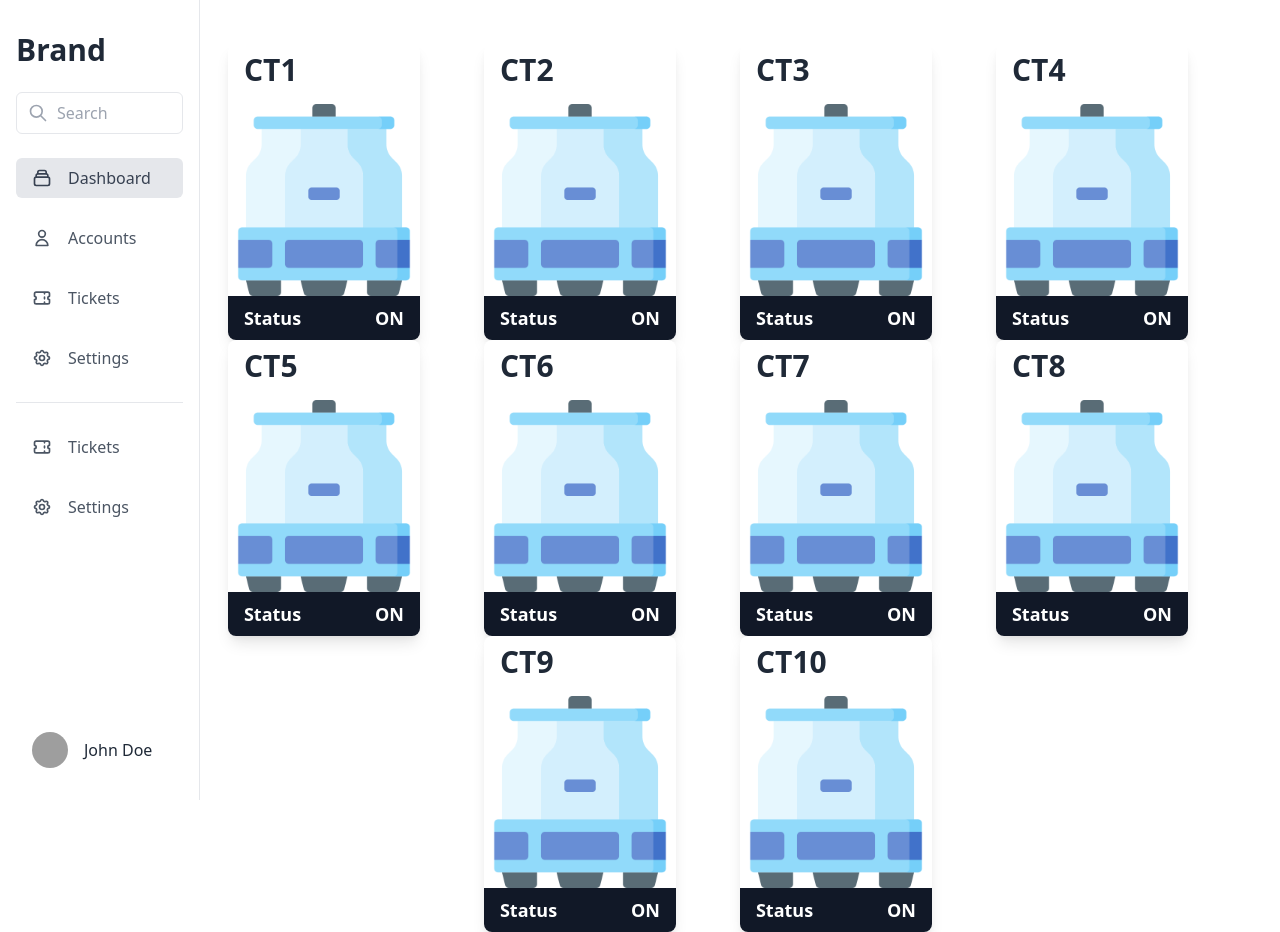
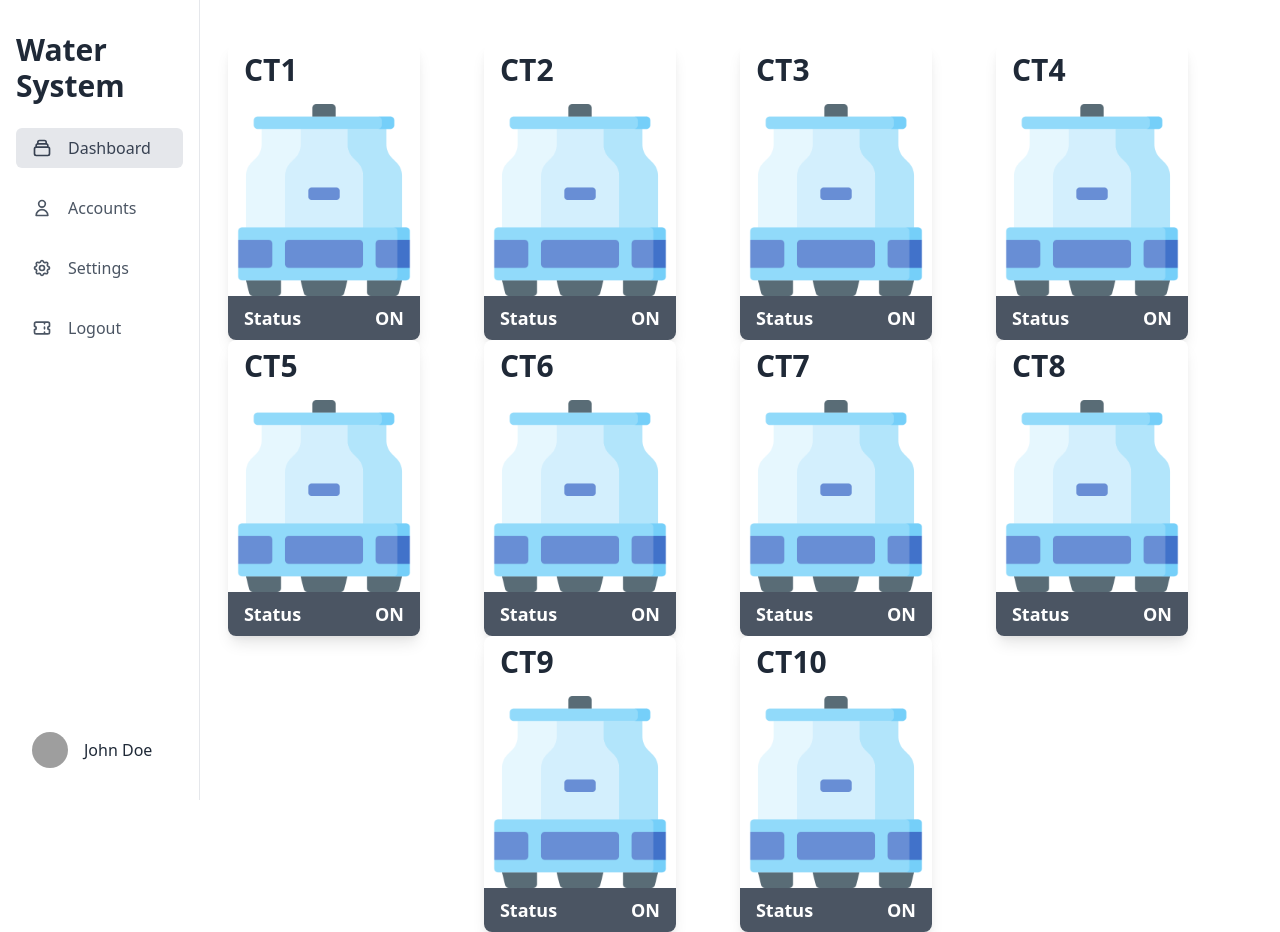
Before and after one commit to moulee40/automatic-water-system, a React (Create React App) app: page /home in a window 1280 px wide. Built offline with nearby package versions, Linux system fonts and the light colour scheme; grey boxes are pictures that could not be loaded.

Commit message:
Ui changes

```diff
--- a/public/index.html
+++ b/public/index.html
@@ -24,7 +24,7 @@
       work correctly both with client-side routing and a non-root public URL.
       Learn how to configure a non-root public URL by running `npm run build`.
     -->
-    <title>Stock App</title>
+    <title>Water App</title>
   </head>
   <body>
     <noscript>You need to enable JavaScript to run this app.</noscript>
--- a/src/components/Main.js
+++ b/src/components/Main.js
@@ -7,7 +7,9 @@ import MotorCard from "./MotorCard";
 class Main extends React.Component {
   constructor(props) {
     super(props);
-    this.state = {};
+    this.state = {
+      openDialog : false
+    };
   }
 
   componentWillMount() {
@@ -27,7 +29,12 @@ class Main extends React.Component {
     push("/");
   };
 
+  openDialog = () =>{
+    this.setState({openDialog:true})
+  }
+
   render() {
+    const {openDialog} = this.state;
     const coolingTower = ["CT1","CT2","CT3","CT4","CT5","CT6","CT7","CT8","CT9","CT10"];
     return (
       <div className="space-y-5 h-screen flex">
--- a/src/components/MotorCard.js
+++ b/src/components/MotorCard.js
@@ -27,7 +27,7 @@ class MotorCard extends React.Component {
 
   render() {
     return (
-        <div class="max-w-xs overflow-hidden mr-16 bg-white rounded-lg shadow-lg dark:bg-gray-800 max-h-[296px]">
+        <div class="max-w-xs overflow-hidden mr-16 bg-white rounded-lg shadow-lg cursor-pointer dark:bg-gray-800 max-h-[296px]">
         <div class="px-4 py-2">
             <h1 class="text-3xl font-bold text-gray-800 uppercase dark:text-white">{this.props.label}</h1>
             {/* <p class="mt-1 text-sm text-gray-600 dark:text-gray-400">Lorem ipsum dolor sit amet consectetur adipisicing elit. Modi quos quidem sequi illum facere recusandae voluptatibus</p> */}
@@ -35,7 +35,7 @@ class MotorCard extends React.Component {
 
         <img class="object-cover w-full h-48 mt-2" src={CoolingTower} alt="NIKE AIR"/>
 
-        <div class="flex items-center justify-between px-4 py-2 bg-gray-900">
+        <div class="flex items-center justify-between px-4 py-2 bg-gray-600">
             <h1 class="text-lg font-bold text-white">Status</h1>
             <h1 class="text-lg font-bold text-white">ON</h1>
             {/* <button class="px-2 py-1 text-xs font-semibold text-gray-900 uppercase transition-colors duration-200 transform bg-white rounded hover:bg-gray-200 focus:bg-gray-400 focus:outline-none">ON</button> */}
--- a/src/components/Sidebar.js
+++ b/src/components/Sidebar.js
@@ -27,8 +27,8 @@ class Sidebar extends React.Component {
   render() {
     return (
         <div class="flex flex-col w-64 h-screen px-4 py-8 bg-white border-r dark:bg-gray-800 dark:border-gray-600">
-        <h2 class="text-3xl font-semibold text-gray-800 dark:text-white">Brand</h2>
-
+        <h2 class="text-3xl font-semibold text-gray-800 dark:text-white">Water System</h2>
+{/*
         <div class="relative mt-6">
             <span class="absolute inset-y-0 left-0 flex items-center pl-3">
                 <svg class="w-5 h-5 text-gray-400" viewBox="0 0 24 24" fill="none">
@@ -37,7 +37,7 @@ class Sidebar extends React.Component {
             </span>
 
             <input type="text" class="w-full py-2 pl-10 pr-4 text-gray-700 bg-white border rounded-md dark:bg-gray-800 dark:text-gray-300 dark:border-gray-600 focus:border-blue-400 dark:focus:border-blue-300 focus:ring-blue-300 focus:ring-opacity-40 focus:outline-none focus:ring" placeholder="Search"/>
-        </div>
+        </div> */}
 
         <div class="flex flex-col justify-between flex-1 mt-6">
             <nav>
@@ -58,13 +58,6 @@ class Sidebar extends React.Component {
                     <span class="mx-4 font-medium">Accounts</span>
                 </a>
 
-                <a class="flex items-center px-4 py-2 mt-5 text-gray-600 transition-colors duration-200 transform rounded-md dark:text-gray-400 hover:bg-gray-200 dark:hover:bg-gray-700 dark:hover:text-gray-200 hover:text-gray-700" href="#">
-                    <svg class="w-5 h-5" viewBox="0 0 24 24" fill="none" xmlns="http://www.w3.org/2000/svg">
-                    <path d="M15 5V7M15 11V13M15 17V19M5 5C3.89543 5 3 5.89543 3 7V10C4.10457 10 5 10.8954 5 12C5 13.1046 4.10457 14 3 14V17C3 18.1046 3.89543 19 5 19H19C20.1046 19 21 18.1046 21 17V14C19.8954 14 19 13.1046 19 12C19 10.8954 19.8954 10 21 10V7C21 5.89543 20.1046 5 19 5H5Z" stroke="currentColor" stroke-width="2" stroke-linecap="round" stroke-linejoin="round" />
-                    </svg>
-
-                    <span class="mx-4 font-medium">Tickets</span>
-                </a>
 
                 <a class="flex items-center px-4 py-2 mt-5 text-gray-600 transition-colors duration-200 transform rounded-md dark:text-gray-400 hover:bg-gray-200 dark:hover:bg-gray-700 dark:hover:text-gray-200 hover:text-gray-700" href="#">
                     <svg class="w-5 h-5" viewBox="0 0 24 24" fill="none" xmlns="http://www.w3.org/2000/svg">
@@ -75,7 +68,14 @@ class Sidebar extends React.Component {
                     <span class="mx-4 font-medium">Settings</span>
                 </a>
 
-                <hr class="my-6 border-gray-200 dark:border-gray-600" />
+                <a class="flex items-center px-4 py-2 mt-5 text-gray-600 transition-colors duration-200 transform rounded-md dark:text-gray-400 hover:bg-gray-200 dark:hover:bg-gray-700 dark:hover:text-gray-200 hover:text-gray-700" href="#">
+                    <svg class="w-5 h-5" viewBox="0 0 24 24" fill="none" xmlns="http://www.w3.org/2000/svg">
+                    <path d="M15 5V7M15 11V13M15 17V19M5 5C3.89543 5 3 5.89543 3 7V10C4.10457 10 5 10.8954 5 12C5 13.1046 4.10457 14 3 14V17C3 18.1046 3.89543 19 5 19H19C20.1046 19 21 18.1046 21 17V14C19.8954 14 19 13.1046 19 12C19 10.8954 19.8954 10 21 10V7C21 5.89543 20.1046 5 19 5H5Z" stroke="currentColor" stroke-width="2" stroke-linecap="round" stroke-linejoin="round" />
+                    </svg>
+
+                    <span class="mx-4 font-medium">Logout</span>
+                </a>
+                {/* <hr class="my-6 border-gray-200 dark:border-gray-600" />
 
                 <a class="flex items-center px-4 py-2 mt-5 text-gray-600 transition-colors duration-200 transform rounded-md dark:text-gray-400 hover:bg-gray-200 dark:hover:bg-gray-700 dark:hover:text-gray-200 hover:text-gray-700" href="#">
                     <svg class="w-5 h-5" viewBox="0 0 24 24" fill="none" xmlns="http://www.w3.org/2000/svg">
@@ -92,7 +92,7 @@ class Sidebar extends React.Component {
                     </svg>
 
                     <span class="mx-4 font-medium">Settings</span>
-                </a>
+                </a> */}
             </nav>
 
             <div class="flex items-center px-4 -mx-2">
```
